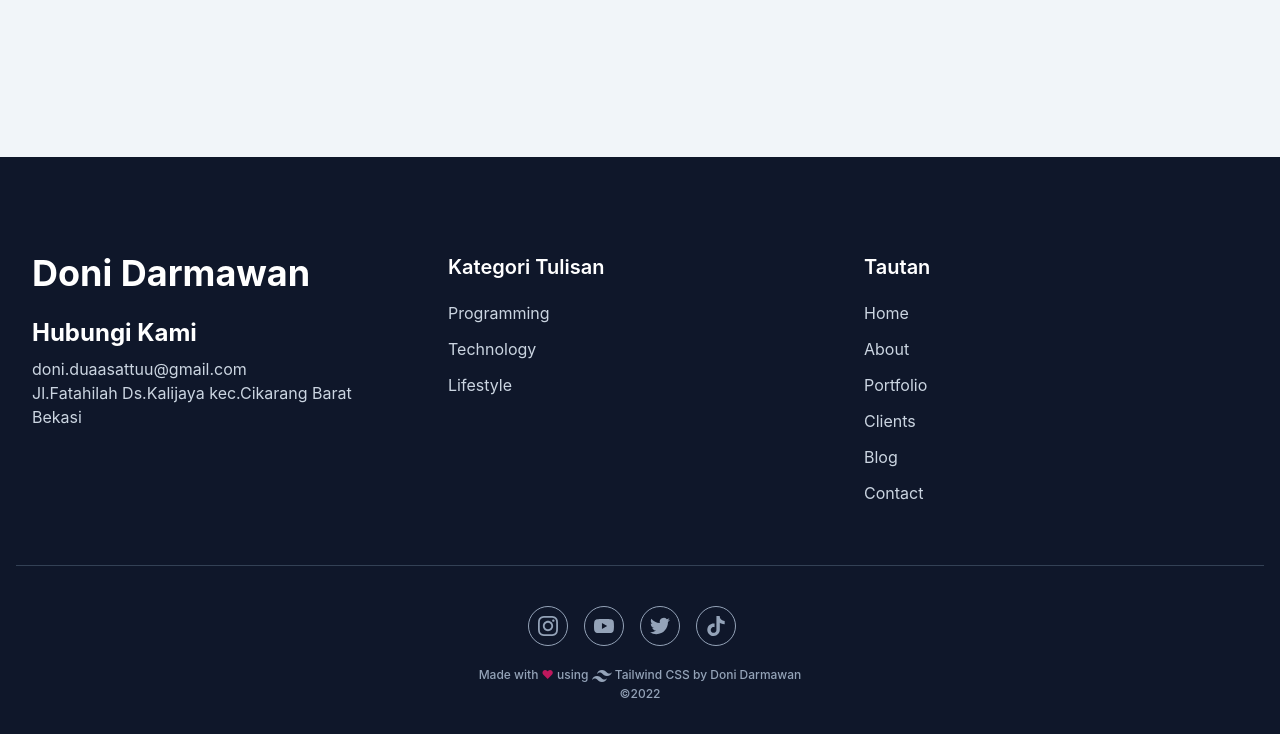
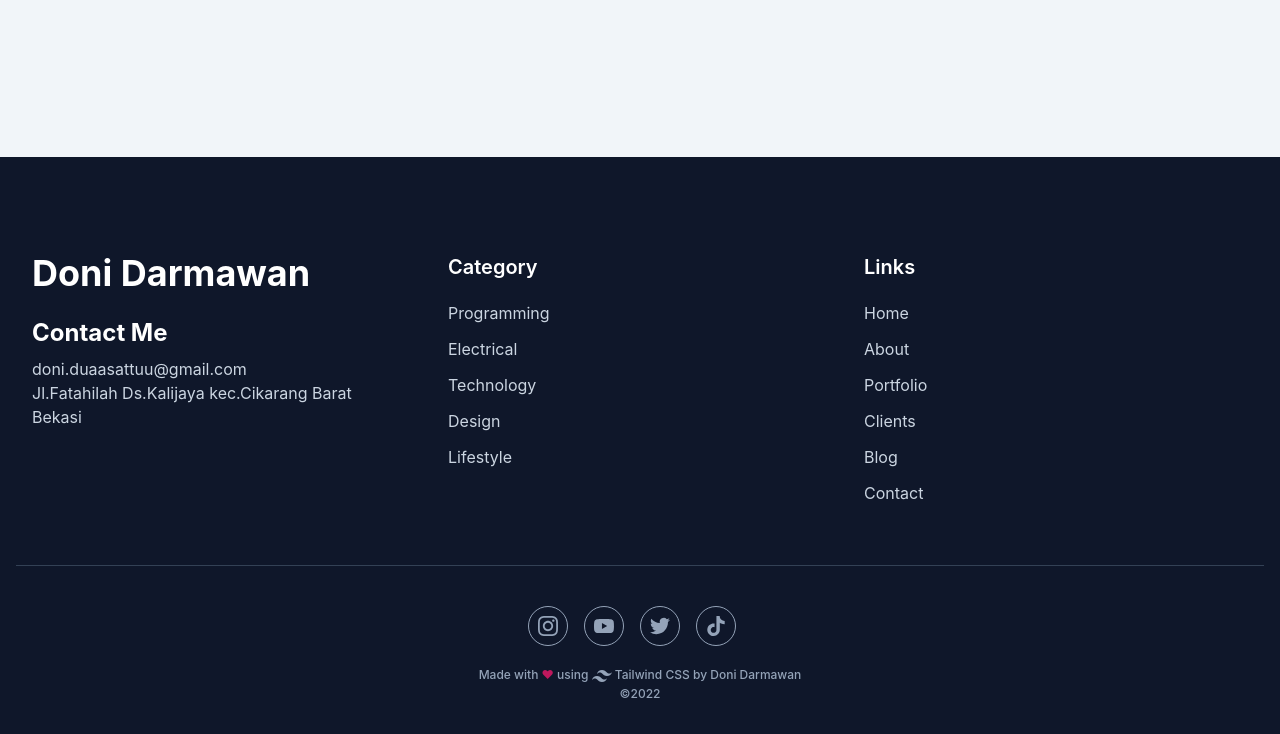
Before and after one commit to doniduaasattuu/portfolio-tailwind-css, a website: page index.html in a window 1280 px wide. Shown: the part 5442-6176 px from the top of the page. Drawn offline with Linux system fonts and the light colour scheme.

Commit message:
Update index.html

```diff
--- a/index.html
+++ b/index.html
@@ -626,7 +626,7 @@
         <div class="flex flex-wrap">
           <div class="text-slate-300 w-full px-4 mb-12 md:w-1/3">
             <h2 class="text-white font-bold text-4xl mb-6">Doni Darmawan</h2>
-            <h3 class="text-white font-bold text-2xl mb-2">Hubungi Kami</h3>
+            <h3 class="text-white font-bold text-2xl mb-2">Contact Me</h3>
             <p>doni.duaasattuu@gmail.com</p>
             <p>Jl.Fatahilah Ds.Kalijaya kec.Cikarang Barat</p>
             <p>Bekasi</p>
@@ -634,7 +634,7 @@
 
           <div class="w-full px-4 mb-12 md:w-1/3">
             <h3 class="font-semibold text-xl text-white mb-5">
-              Kategori Tulisan
+              Category
             </h3>
             <ul class="text-slate-300">
               <li>
@@ -644,11 +644,25 @@
                   >Programming</a
                 >
               </li>
+               <li>
+                <a
+                  href="#"
+                  class="inline-block text-base hover:text-primary transition duration-100 mb-3"
+                  >Electrical</a
+                >
+              </li>
               <li>
                 <a
                   href="#"
                   class="inline-block text-base hover:text-primary transition duration-100 mb-3"
                   >Technology</a
+                >
+              </li>
+               <li>
+                <a
+                  href="#"
+                  class="inline-block text-base hover:text-primary transition duration-100 mb-3"
+                  >Design</a
                 >
               </li>
               <li>
@@ -662,7 +676,7 @@
           </div>
 
           <div class="w-full px-4 mb-12 md:w-1/3">
-            <h3 class="font-semibold text-xl text-white mb-5">Tautan</h3>
+            <h3 class="font-semibold text-xl text-white mb-5">Links</h3>
             <ul class="text-slate-300">
               <li>
                 <a
```
